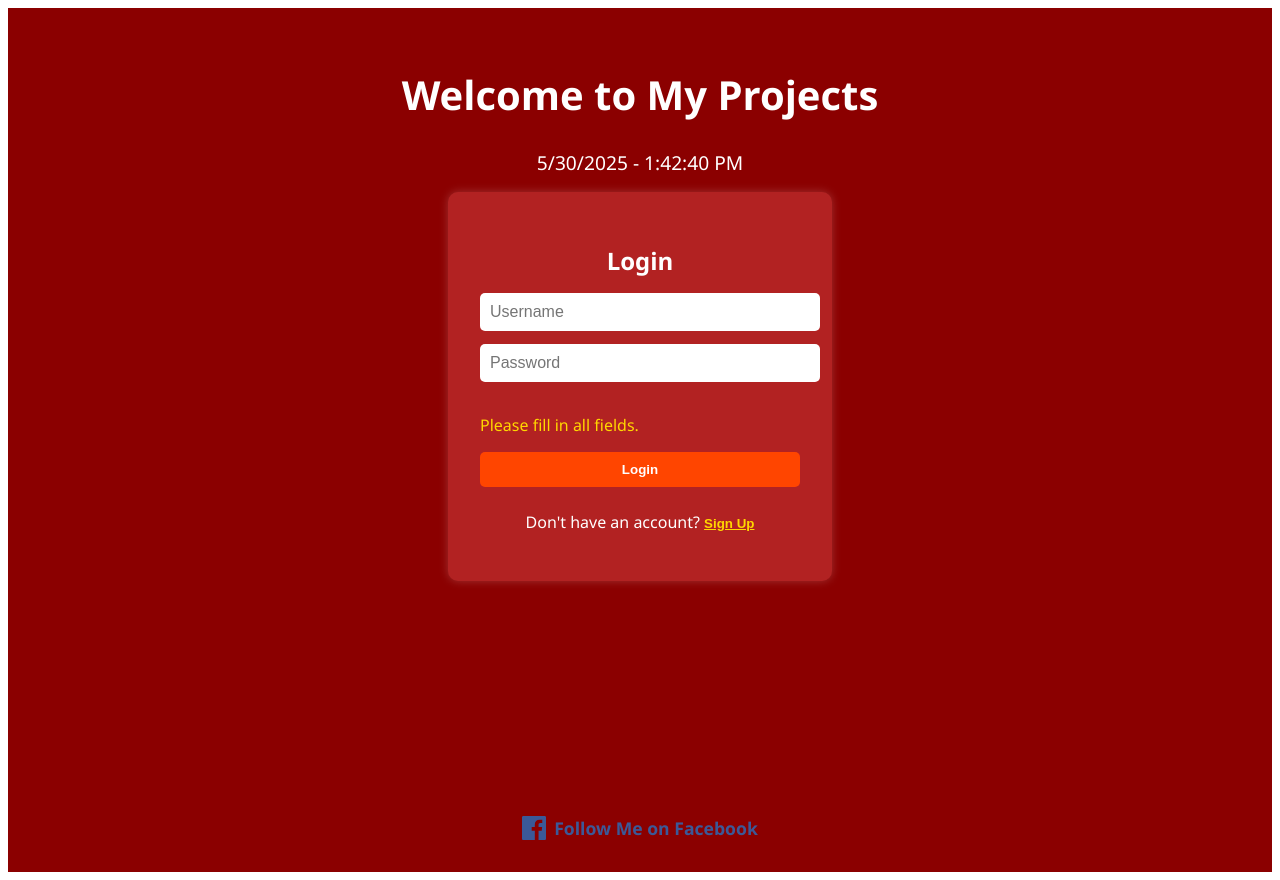
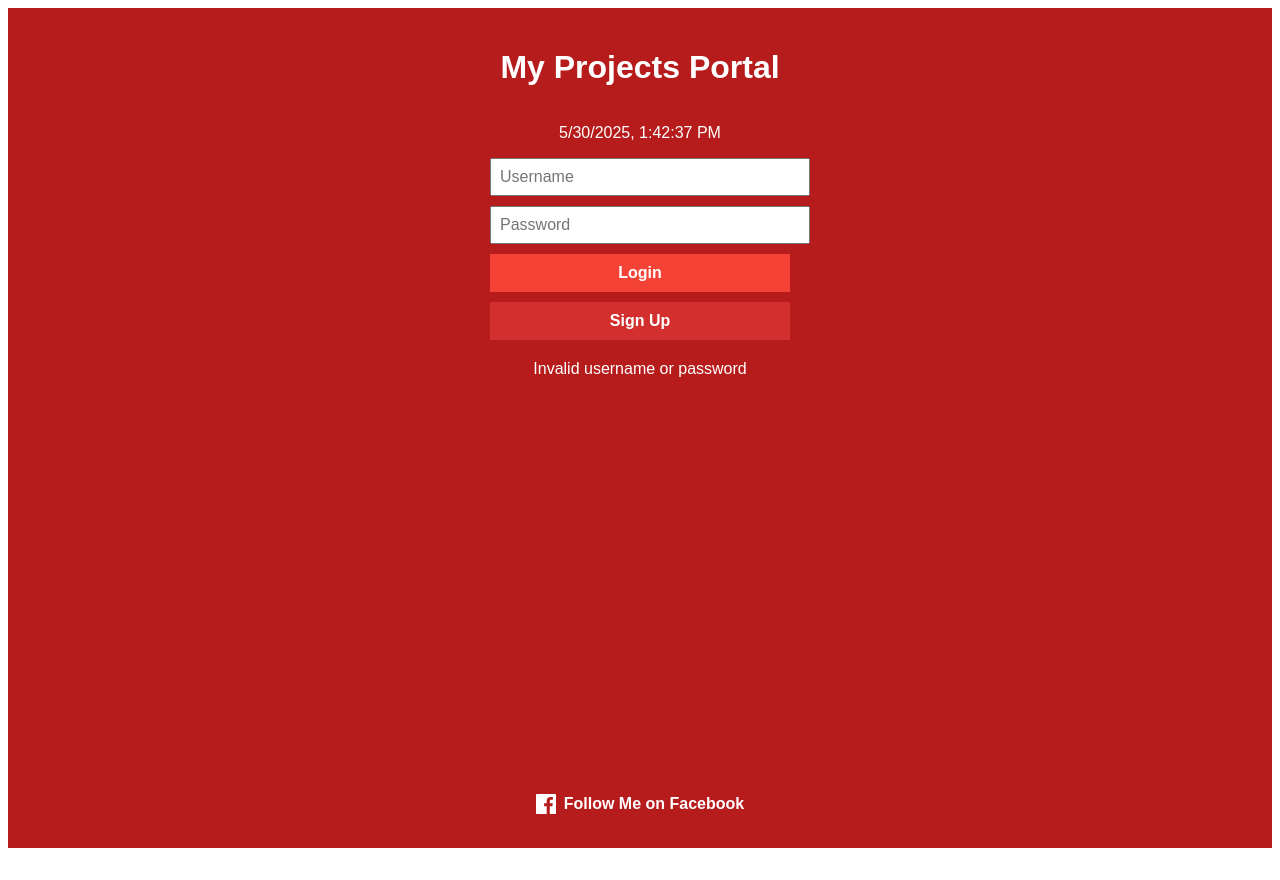
Before and after one commit to johnalpay/Project-s-, a Next.js app: page / in a window 1280 px wide. Both pictures are taken after a click on the button "Login". After the commit the page ends 856 px from the top, so only its background shows below. Built offline with nearby package versions, Linux system fonts and the light colour scheme.

Commit message:
Update index.js

```diff
--- a/pages/index.js
+++ b/pages/index.js
@@ -1,351 +1,236 @@
-import { useState, useEffect } from "react";
+import React, { useState, useEffect } from "react";
 
 export default function Home() {
-  const [view, setView] = useState("login");
-  const [formData, setFormData] = useState({ username: "", password: "" });
-  const [error, setError] = useState("");
-  const [user, setUser] = useState(null);
-  const [dateTime, setDateTime] = useState(new Date());
+  const [isLoggedIn, setIsLoggedIn] = useState(false);
+  const [username, setUsername] = useState("");
+  const [password, setPassword] = useState("");
+  const [message, setMessage] = useState("");
 
-  useEffect(() => {
-    const savedUser = JSON.parse(localStorage.getItem("user"));
-    if (savedUser) {
-      setUser(savedUser);
-      setView("home");
-    }
-  }, []);
-
-  useEffect(() => {
-    const timer = setInterval(() => setDateTime(new Date()), 1000);
-    return () => clearInterval(timer);
-  }, []);
-
-  const saveUser = (u) => {
-    setUser(u);
-    localStorage.setItem("user", JSON.stringify(u));
-  };
-
-  const handleChange = (e) => {
-    setFormData((prev) => ({ ...prev, [e.target.name]: e.target.value }));
-  };
-
-  const handleSignup = () => {
-    const { username, password } = formData;
-    if (!username || !password) {
-      setError("Please fill in all fields.");
-      return;
-    }
-    let users = JSON.parse(localStorage.getItem("users")) || [];
-    if (users.find((u) => u.username === username)) {
-      setError("Username already taken.");
-      return;
-    }
-    users.push({ username, password });
-    localStorage.setItem("users", JSON.stringify(users));
-    setError("");
-    alert("Account created successfully! Please login.");
-    setView("login");
-    setFormData({ username: "", password: "" });
-  };
-
+  // Simple "login" function with alert for debug
   const handleLogin = () => {
-    const { username, password } = formData;
-    if (!username || !password) {
-      setError("Please fill in all fields.");
-      return;
-    }
-    let users = JSON.parse(localStorage.getItem("users")) || [];
-    const foundUser = users.find(
-      (u) => u.username === username && u.password === password
-    );
-    if (foundUser) {
-      saveUser({ username: foundUser.username });
-      setError("");
-      setView("home");
-      setFormData({ username: "", password: "" });
+    alert("Login button clicked!");
+    if (username === "user" && password === "pass") {
+      setIsLoggedIn(true);
+      setMessage("");
+      alert("Logged in successfully!");
     } else {
-      setError("Invalid username or password.");
+      setMessage("Invalid username or password");
     }
   };
 
-  const handleLogout = () => {
-    localStorage.removeItem("user");
-    setUser(null);
-    setView("login");
+  // Simple "signup" function with alert for debug
+  const handleSignup = () => {
+    alert("Sign Up button clicked!");
+    if (username && password) {
+      alert(`Account created for ${username}`);
+      setMessage("Account created! You can now log in.");
+      setUsername("");
+      setPassword("");
+    } else {
+      setMessage("Please enter username and password");
+    }
   };
 
-  const projects = [
-    {
-      name: "Lyrics",
-      url: "https://lyrics-liart.vercel.app/",
-      color: "#FFD700",
-    },
-    {
-      name: "Profile Guard",
-      url: "https://profile-guard.vercel.app/",
-      color: "#FF6347",
-    },
-    {
-      name: "Token Getter (Cookie Method)",
-      url: "https://getnew-xi.vercel.app/",
-      color: "#40E0D0",
-    },
-  ];
+  // Logout function
+  const handleLogout = () => {
+    setIsLoggedIn(false);
+    setUsername("");
+    setPassword("");
+    setMessage("");
+  };
 
   return (
     <div
       style={{
+        backgroundColor: "#b71c1c",
+        color: "white",
         minHeight: "100vh",
-        backgroundColor: "#8B0000",
-        color: "#fff",
-        fontFamily: "'Segoe UI', Tahoma, Geneva, Verdana, sans-serif",
         display: "flex",
         flexDirection: "column",
         alignItems: "center",
-        padding: "2rem",
+        justifyContent: "center",
+        padding: 20,
+        fontFamily: "Arial, sans-serif",
       }}
     >
-      <h1 style={{ fontSize: "2.5rem", marginBottom: "0.5rem" }}>
-        Welcome to My Projects
-      </h1>
-      <p style={{ marginBottom: "1rem", fontSize: "1.2rem" }}>
-        {dateTime.toLocaleDateString()} - {dateTime.toLocaleTimeString()}
-      </p>
+      <h1>My Projects Portal</h1>
+      <p>{new Date().toLocaleString()}</p>
 
-      {!user ? (
-        <div
-          style={{
-            backgroundColor: "#B22222",
-            padding: "2rem",
-            borderRadius: "10px",
-            width: "320px",
-            boxShadow: "0 0 10px rgba(255, 255, 255, 0.2)",
-          }}
-        >
-          <h2 style={{ marginBottom: "1rem", textAlign: "center" }}>
-            {view === "login" ? "Login" : "Sign Up"}
-          </h2>
-
+      {!isLoggedIn ? (
+        <div style={{ maxWidth: 300, width: "100%" }}>
           <input
-            name="username"
+            type="text"
             placeholder="Username"
-            value={formData.username}
-            onChange={handleChange}
-            style={{
-              width: "100%",
-              padding: "10px",
-              marginBottom: "0.8rem",
-              borderRadius: "5px",
-              border: "none",
-              fontSize: "1rem",
-            }}
+            value={username}
+            onChange={(e) => setUsername(e.target.value)}
+            style={{ width: "100%", marginBottom: 10, padding: 8, fontSize: 16 }}
           />
           <input
             type="password"
-            name="password"
             placeholder="Password"
-            value={formData.password}
-            onChange={handleChange}
-            style={{
-              width: "100%",
-              padding: "10px",
-              marginBottom: "1rem",
-              borderRadius: "5px",
-              border: "none",
-              fontSize: "1rem",
-            }}
+            value={password}
+            onChange={(e) => setPassword(e.target.value)}
+            style={{ width: "100%", marginBottom: 10, padding: 8, fontSize: 16 }}
           />
-
-          {error && (
-            <p style={{ color: "#FFD700", marginBottom: "1rem" }}>{error}</p>
-          )}
-
-          {view === "login" ? (
-            <>
           <button
-                type="button"
             onClick={handleLogin}
             style={{
               width: "100%",
-                  padding: "10px",
-                  backgroundColor: "#FF4500",
+              padding: 10,
+              marginBottom: 10,
+              backgroundColor: "#f44336",
               border: "none",
-                  borderRadius: "5px",
               color: "white",
               fontWeight: "bold",
+              fontSize: 16,
               cursor: "pointer",
-                  marginBottom: "0.5rem",
             }}
           >
             Login
           </button>
-              <p style={{ textAlign: "center" }}>
-                Don't have an account?{" "}
           <button
-                  type="button"
-                  onClick={() => {
-                    setError("");
-                    setView("signup");
-                    setFormData({ username: "", password: "" });
-                  }}
+            onClick={handleSignup}
             style={{
-                    background: "none",
+              width: "100%",
+              padding: 10,
+              backgroundColor: "#d32f2f",
               border: "none",
-                    color: "#FFD700",
+              color: "white",
+              fontWeight: "bold",
+              fontSize: 16,
               cursor: "pointer",
-                    textDecoration: "underline",
-                    fontWeight: "bold",
-                    padding: 0,
             }}
           >
             Sign Up
           </button>
+
+          {message && (
+            <p
+              style={{
+                marginTop: 10,
+                padding: 10,
+                backgroundColor: "#b71c1c",
+                borderRadius: 4,
+                textAlign: "center",
+              }}
+            >
+              {message}
             </p>
-            </>
+          )}
+        </div>
       ) : (
         <>
+          <h2>Welcome, {username}!</h2>
+          <div
+            style={{
+              display: "flex",
+              flexDirection: "column",
+              gap: 15,
+              marginTop: 20,
+              width: 300,
+            }}
+          >
+            <a
+              href="https://lyrics-liart.vercel.app/"
+              target="_blank"
+              rel="noopener noreferrer"
+              style={{
+                padding: 10,
+                backgroundColor: "#e53935",
+                color: "white",
+                textDecoration: "none",
+                fontWeight: "bold",
+                textAlign: "center",
+                borderRadius: 4,
+              }}
+            >
+              Lyrics
+            </a>
+            <a
+              href="https://profile-guard.vercel.app/"
+              target="_blank"
+              rel="noopener noreferrer"
+              style={{
+                padding: 10,
+                backgroundColor: "#e53935",
+                color: "white",
+                textDecoration: "none",
+                fontWeight: "bold",
+                textAlign: "center",
+                borderRadius: 4,
+              }}
+            >
+              Profile Guard
+            </a>
+            <a
+              href="https://getnew-xi.vercel.app/"
+              target="_blank"
+              rel="noopener noreferrer"
+              style={{
+                padding: 10,
+                backgroundColor: "#e53935",
+                color: "white",
+                textDecoration: "none",
+                fontWeight: "bold",
+                textAlign: "center",
+                borderRadius: 4,
+              }}
+            >
+              Token Getter (Cookie Method)
+            </a>
+          </div>
+
           <button
-                type="button"
-                onClick={handleSignup}
+            onClick={handleLogout}
             style={{
-                  width: "100%",
-                  padding: "10px",
-                  backgroundColor: "#FF4500",
-                  border: "none",
-                  borderRadius: "5px",
+              marginTop: 30,
+              padding: 10,
+              backgroundColor: "#b71c1c",
+              border: "2px solid white",
               color: "white",
               fontWeight: "bold",
               cursor: "pointer",
-                  marginBottom: "0.5rem",
-                }}
-              >
-                Create Account
-              </button>
-              <p style={{ textAlign: "center" }}>
-                Already have an account?{" "}
-                <button
-                  type="button"
-                  onClick={() => {
-                    setError("");
-                    setView("login");
-                    setFormData({ username: "", password: "" });
-                  }}
-                  style={{
-                    background: "none",
-                    border: "none",
-                    color: "#FFD700",
-                    cursor: "pointer",
-                    textDecoration: "underline",
-                    fontWeight: "bold",
-                    padding: 0,
-                  }}
-                >
-                  Login
-                </button>
-              </p>
-            </>
-          )}
-        </div>
-      ) : (
-        <div
-          style={{
-            textAlign: "center",
-            maxWidth: "480px",
-            width: "100%",
-          }}
-        >
-          <h2 style={{ marginBottom: "1rem" }}>
-            Hello, <span style={{ color: "#FFD700" }}>{user.username}</span>
-          </h2>
-
-          <div
-            style={{
-              display: "flex",
-              justifyContent: "center",
-              flexWrap: "wrap",
-              gap: "1rem",
-              marginBottom: "2rem",
-            }}
-          >
-            {projects.map(({ name, url, color }) => (
-              <a
-                key={name}
-                href={url}
-                target="_blank"
-                rel="noopener noreferrer"
-                style={{
-                  backgroundColor: color,
-                  color: "#000",
-                  padding: "1rem 1.5rem",
-                  borderRadius: "8px",
-                  fontWeight: "bold",
-                  fontSize: "1rem",
-                  textDecoration: "none",
-                  boxShadow:
-                    "0 4px 6px rgba(0, 0, 0, 0.3), inset 0 -3px 0 rgba(0,0,0,0.15)",
-                  transition: "transform 0.2s",
-                }}
-                onMouseEnter={(e) =>
-                  (e.currentTarget.style.transform = "scale(1.1)")
-                }
-                onMouseLeave={(e) =>
-                  (e.currentTarget.style.transform = "scale(1)")
-                }
-              >
-                {name}
-              </a>
-            ))}
-          </div>
-
-          <button
-            onClick={() => {
-              localStorage.removeItem("user");
-              setUser(null);
-              setView("login");
-            }}
-            style={{
-              padding: "10px 20px",
-              backgroundColor: "#FF4500",
-              border: "none",
-              borderRadius: "6px",
-              color: "white",
-              fontWeight: "bold",
-              cursor: "pointer",
-              marginBottom: "2rem",
+              borderRadius: 4,
             }}
           >
             Logout
           </button>
-        </div>
+        </>
       )}
 
-      {/* Facebook Follow Button */}
+      <div
+        style={{
+          marginTop: "auto",
+          paddingTop: 30,
+          paddingBottom: 10,
+          textAlign: "center",
+        }}
+      >
         <a
           href="https://www.facebook.com/profile.php?id=61576992292379"
           target="_blank"
           rel="noopener noreferrer"
           style={{
+            color: "white",
+            textDecoration: "none",
+            fontWeight: "bold",
             display: "inline-flex",
             alignItems: "center",
-          gap: "8px",
-          color: "#3b5998",
-          fontWeight: "bold",
-          textDecoration: "none",
-          fontSize: "1.1rem",
-          marginTop: "auto",
+            gap: 8,
           }}
         >
           <svg
+            fill="white"
             xmlns="http://www.w3.org/2000/svg"
             viewBox="0 0 24 24"
-          fill="#3b5998"
-          width="24px"
-          height="24px"
+            width="20"
+            height="20"
           >
-          <path d="M22.675 0H1.325C.593 0 0 .593 0 1.326v21.348C0 23.406.593 24 1.325 24H12.82v-9.294H9.692v-3.622h3.128V8.413c0-3.1 1.894-4.788 4.659-4.788 1.325 0 2.463.099 2.795.143v3.24l-1.918.001c-1.504 0-1.796.715-1.796 1.763v2.313h3.59l-.467 3.622h-3.123V24h6.116c.73 0 1.324-.594 1.324-1.326V1.326C24 .593 23.406 0 22.675 0z" />
+            <path d="M22.675 0h-21.35C.6 0 0 .593 0 1.326v21.348C0 23.406.593 24 1.326 24H12.82v-9.294H9.692v-3.622h3.128V8.413c0-3.1 1.894-4.788 4.659-4.788 1.325 0 2.463.099 2.795.143v3.24l-1.918.001c-1.504 0-1.796.715-1.796 1.763v2.313h3.59l-.467 3.622h-3.123V24h6.116c.73 0 1.324-.594 1.324-1.326V1.326C24 .593 23.406 0 22.675 0z" />
           </svg>
           Follow Me on Facebook
         </a>
       </div>
+    </div>
   );
               }
```
Lines whose indentation alone changed are shown as unchanged.
